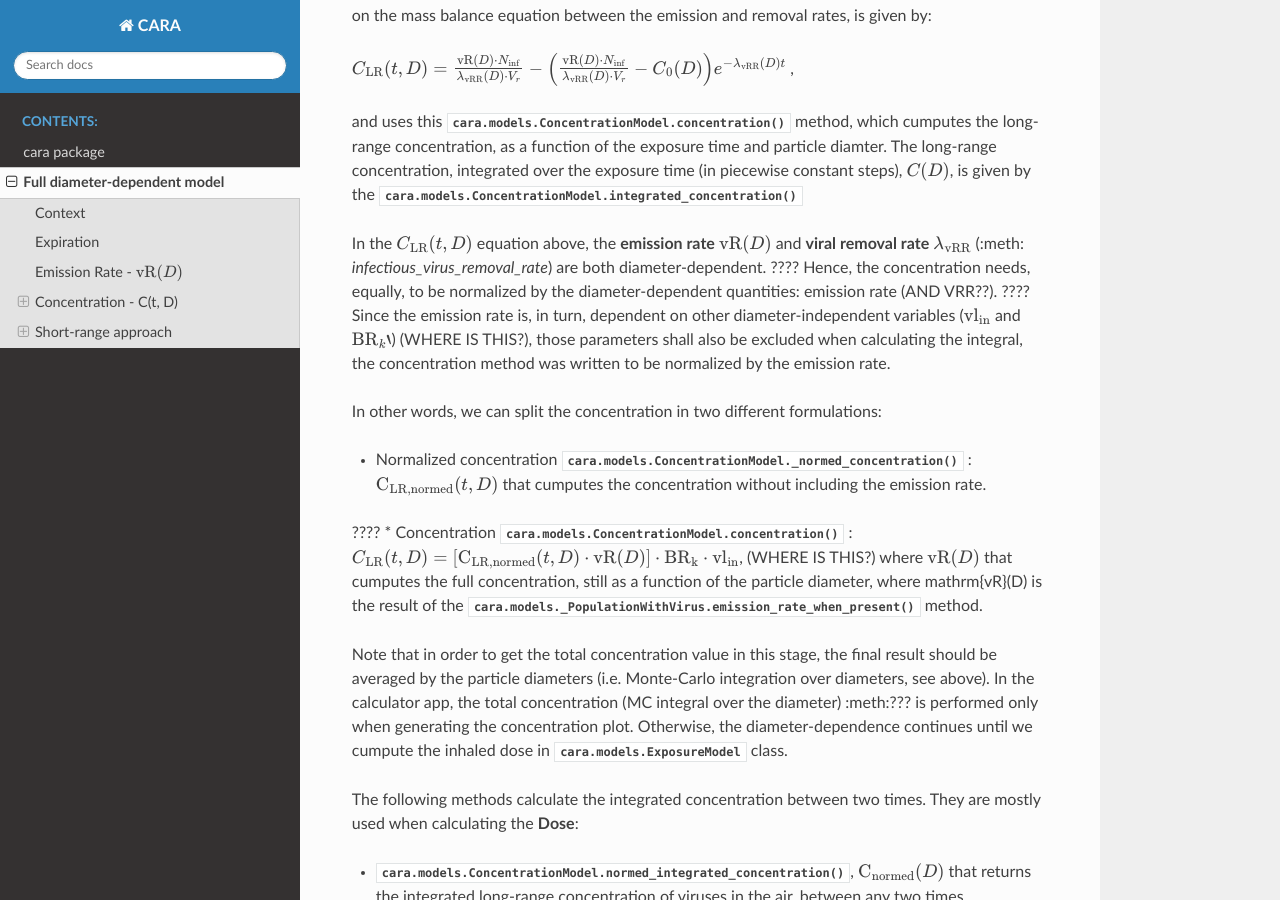
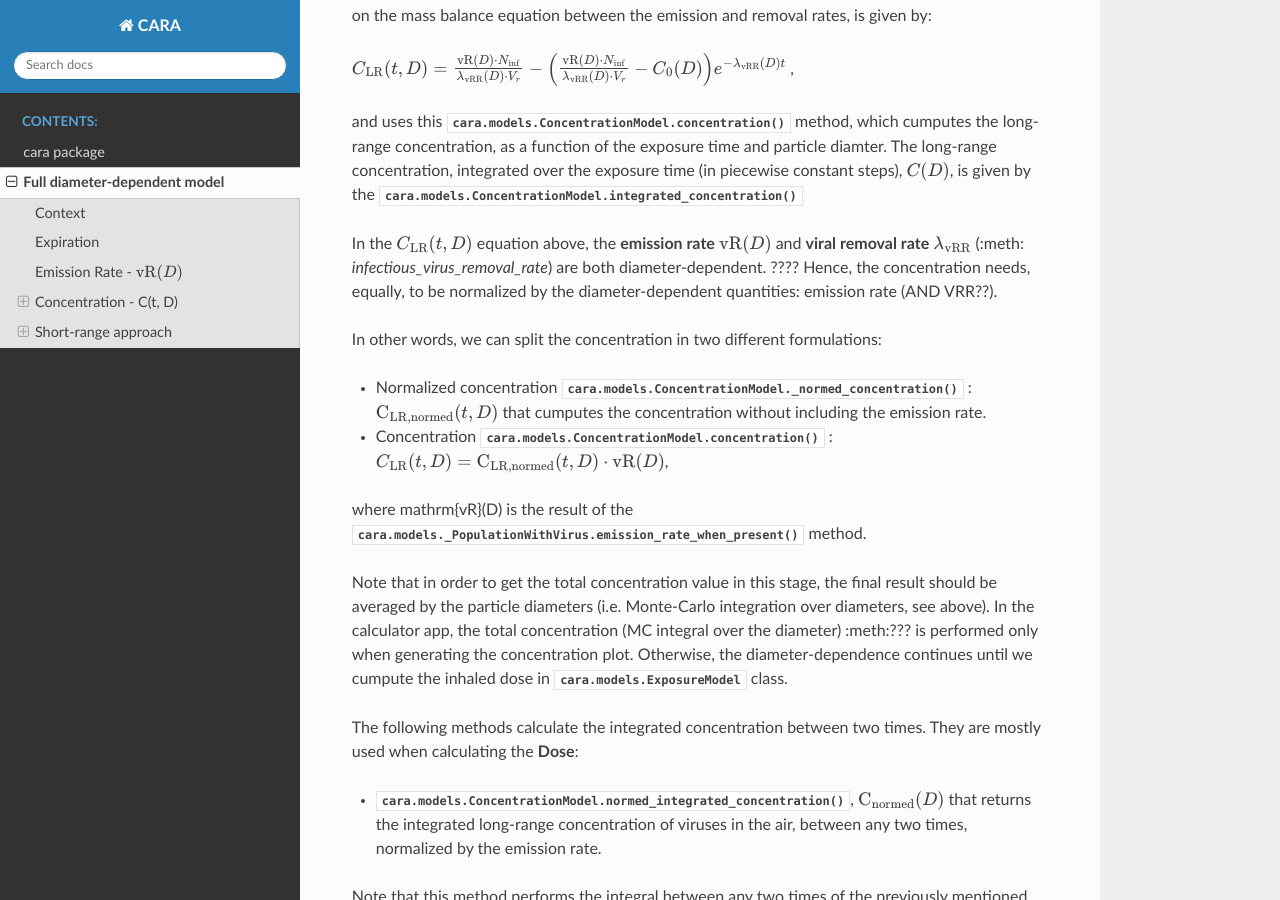
Before and after one commit to CERN/CAiMIRA, a Sphinx documentation site: the page built from cara/docs/full_diameter_dependence.rst, in a window 1280 px wide and 900 px high, scrolled down 2880 px. Built offline with Sphinx 7.4.7 and the Read the Docs theme 2.0.0, drawn with Linux system fonts in a browser that asks for light colours.

Commit message:
update concentration chapter

```diff
--- a/cara/docs/full_diameter_dependence.rst
+++ b/cara/docs/full_diameter_dependence.rst
@@ -93,14 +93,11 @@ The long-range concentration, integrated over the exposure time (in piecewise co
 
 In the :math:`C_{\mathrm{LR}}(t, D)` equation above, the **emission rate** :math:`\mathrm{vR}(D)` and **viral removal rate** :math:`\lambda_{\mathrm{vRR}}` (:meth: `infectious_virus_removal_rate`) are both diameter-dependent.
 ???? Hence, the concentration needs, equally, to be normalized by the diameter-dependent quantities: emission rate (AND VRR??).
-???? Since the emission rate is, in turn, dependent on other diameter-independent variables (:math:`\mathrm{vl}_\mathrm{in}` and :math:`\mathrm{BR}_k``) (WHERE IS THIS?), those parameters shall also be excluded when calculating the integral,
-the concentration method was written to be normalized by the emission rate.
 
 In other words, we can split the concentration in two different formulations:
 
 * Normalized concentration :meth:`cara.models.ConcentrationModel._normed_concentration` : :math:`\mathrm{C_\mathrm{LR, normed}}(t, D)` that cumputes the concentration without including the emission rate.
-???? * Concentration :meth:`cara.models.ConcentrationModel.concentration` : :math:`C_{\mathrm{LR}}(t, D) = [\mathrm{C_\mathrm{LR, normed}}(t, D) \cdot \mathrm{vR}(D)] \cdot \mathrm{BR_k} \cdot \mathrm{vl_{in}}`, (WHERE IS THIS?)
-where :math:`\mathrm{vR}(D)` that cumputes the full concentration, still as a function of the particle diameter,
+* Concentration :meth:`cara.models.ConcentrationModel.concentration` : :math:`C_{\mathrm{LR}}(t, D) = \mathrm{C_\mathrm{LR, normed}}(t, D) \cdot \mathrm{vR}(D)`,
 where \mathrm{vR}(D) is the result of the :meth:`cara.models._PopulationWithVirus.emission_rate_when_present` method.
 
 Note that in order to get the total concentration value in this stage, the final result should be averaged by the particle diameters (i.e. Monte-Carlo integration over diameters, see above).
```
